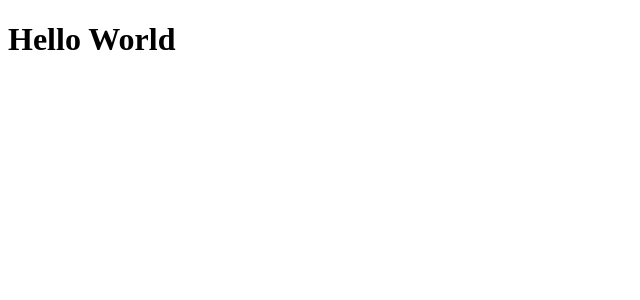
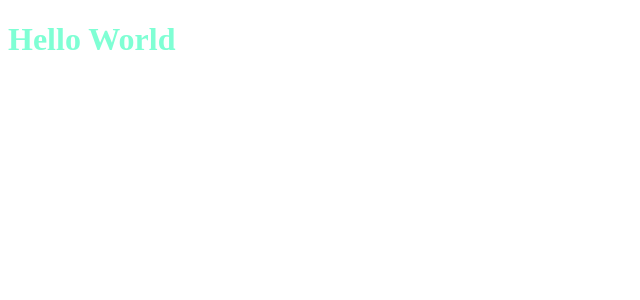
Before and after one commit to Michel21/ignews-nextJs, a Next.js app: page / in a window 1280 px wide. Shown: the top 300 px of the page, without its empty margins (0-640 px from the left). Built offline with nearby package versions, Linux system fonts and the light colour scheme.

Commit message:
Adicionando estilização com sass

```diff
--- a/package.json
+++ b/package.json
@@ -10,7 +10,8 @@
   "dependencies": {
     "next": "10.0.9",
     "react": "17.0.2",
-    "react-dom": "17.0.2"
+    "react-dom": "17.0.2",
+    "sass": "^1.32.8"
   },
   "devDependencies": {
     "@types/node": "^14.14.36",
--- a/src/pages/index.tsx
+++ b/src/pages/index.tsx
@@ -1,5 +1,6 @@
+import styles from '../styles/home.module.scss';
 export default function Home() {
   return (
-    <h1>Hello World</h1>
+    <h1 className={styles.title}>Hello World</h1>
   )
 }
--- /dev/null
+++ b/src/styles/home.module.scss
@@ -0,0 +1,3 @@
+.title{
+  color: aquamarine;
+}
```
Also changed, not shown: 1 other file (tests, documents, lock files or other folders).
